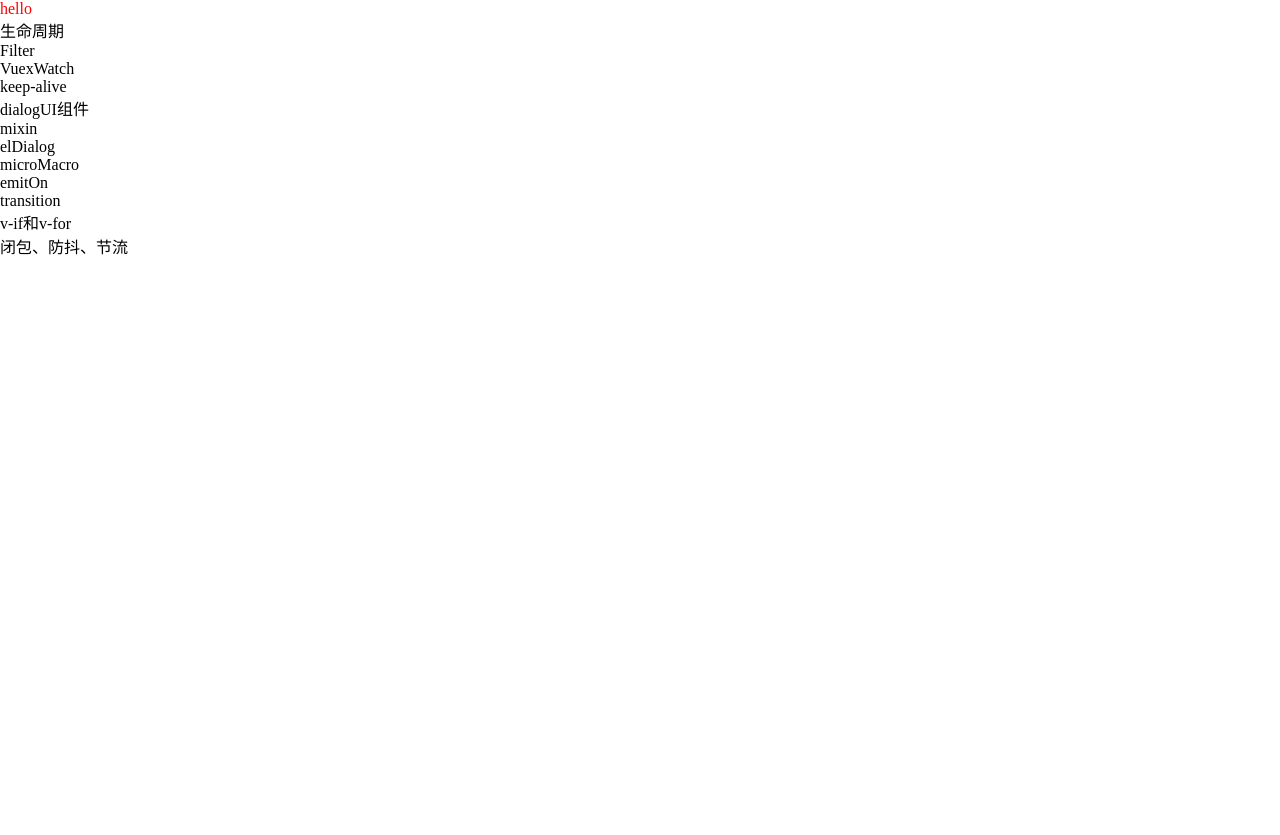
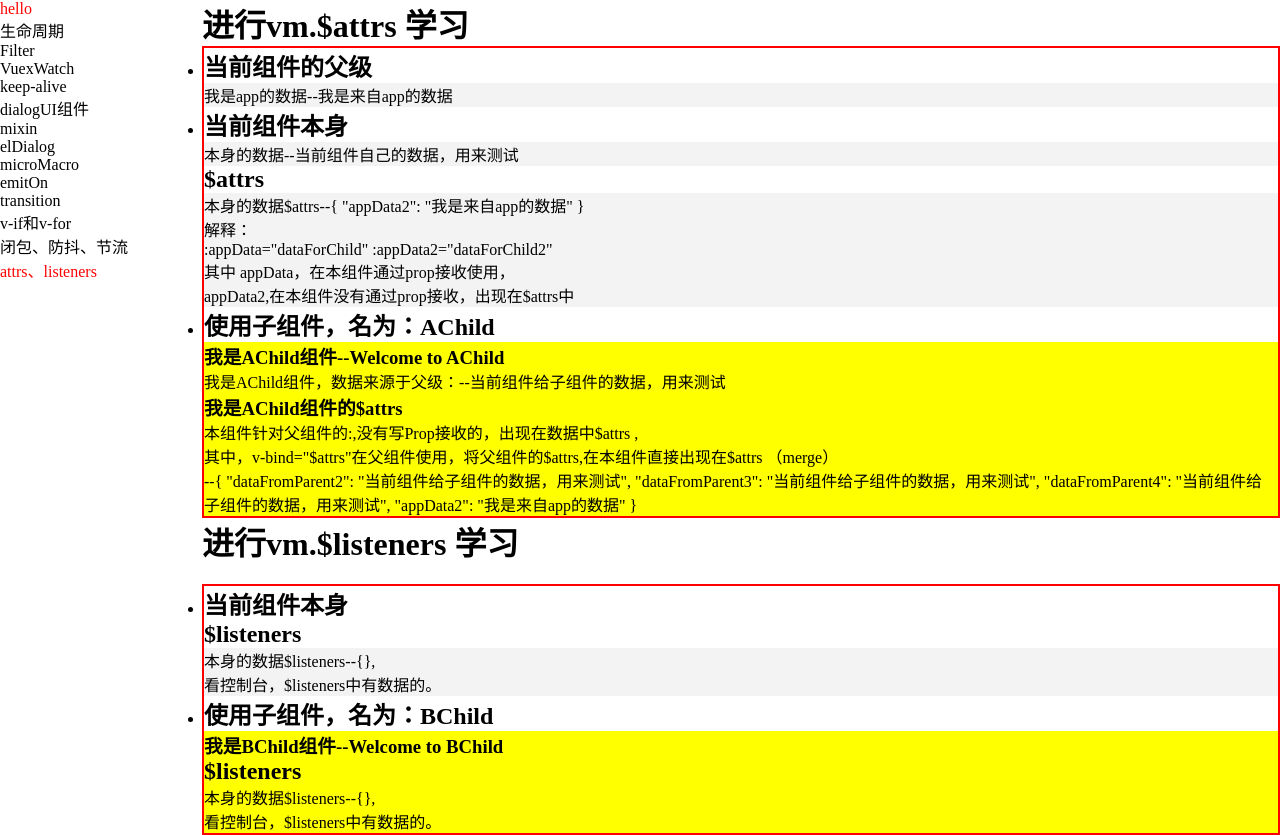
Before and after one commit to LizzieFeng/study-vue, a Vue app: page /#/attrs in a window 1280 px wide. Before the commit the page ends 800 px from the top, so only its background shows below. Built offline with nearby package versions, Linux system fonts and the light colour scheme.

Commit message:
$attrs学习

```diff
--- a/src/App.vue
+++ b/src/App.vue
@@ -14,7 +14,9 @@
       <!-- <div>
         我现在的位置是emitMessage，是为了测试EmitOnChild组件点击按钮时，直接使用this.$on进行监听:{{emitMessage}}
       </div> -->
-      <router-view/>
+      <router-view :appData="dataForChild" :appData2="dataForChild2"
+        @appFn="onApp"
+      />
     </div>
   </div>
 </template>
@@ -24,6 +26,8 @@ export default {
   name: 'App',
   data() {
     return {
+      dataForChild: '我是来自app的数据',
+      dataForChild2: '我是来自app的数据',
       // emitMessage: '我是app.vue 的emitMessage初始值',
       menuList: [
         {
@@ -90,6 +94,11 @@ export default {
           id: 12,
           title: '闭包、防抖、节流',
           routeName: 'Closure'
+        },
+        {
+          id: 13,
+          title: 'attrs、listeners',
+          routeName: 'AtrrsAndListeners'
         }
       ],
     }
@@ -99,6 +108,9 @@ export default {
       this.$router.push({
         name: menu.routeName
       })
+    },
+    onApp() {
+
     }
   },
   created(){
--- a/src/components/AChild.vue
+++ b/src/components/AChild.vue
@@ -2,6 +2,15 @@
   <div class="container">
       <h3>我是AChild组件--{{msg}}</h3>
       <div>
+          我是AChild组件，数据来源于父级：--{{dataFromParent}}
+      </div>
+      <h3>我是AChild组件的$attrs</h3>
+      <div>
+        本组件针对父组件的:,没有写Prop接收的，出现在数据中$attrs ,
+        <br>
+        其中，v-bind="$attrs"在父组件使用，将父组件的$attrs,在本组件直接出现在$attrs （merge）
+        <br>
+        --{{$attrs}}
       </div>
   </div>
 </template>
@@ -13,6 +22,9 @@ export default {
         return {
         msg: 'Welcome to AChild'
         }
+    },
+    props: {
+        dataFromParent: String,
     },
     beforeCreate() {
        console.log('我是 AChild beforeCreate,this.msg=',this.msg);
--- a/src/components/BChild.vue
+++ b/src/components/BChild.vue
@@ -2,6 +2,14 @@
   <div class="container">
       <h3>我是BChild组件--{{msg}}</h3>
       <div>
+        <h2>
+                  $listeners
+              </h2>
+              <div class="testGroupContainer">
+                 本身的数据$listeners--{{$listeners}},
+                 <br>
+                 看控制台，$listeners中有数据的。
+              </div>
       </div>
   </div>
 </template>
@@ -21,6 +29,7 @@ export default {
 
     created() {
        console.log('我是 BChild created,this.msg=',this.msg);
+       console.log('BChild，组件的$listeners:', this.$listeners);
     //    this.msg = 'created';
     },
     beforeMount() {
--- a/src/router/index.js
+++ b/src/router/index.js
@@ -13,6 +13,7 @@ import EmitOnStudy from '@/views/emitOn/EmitOn.vue'
 import TransitionStudy from '@/views/transitionStudy/TransitionStudy.vue'
 import IfFor from '@/views/ifFor/IfFor.vue'
 import Closure from '@/views/closure/Closure.vue'
+import AtrrsAndListeners from '@/views/attrsAndListeners/AtrrsAndListeners.vue'
 Vue.use(Router)
 
 export default new Router({
@@ -81,6 +82,11 @@ export default new Router({
       path: '/closure',
       name: 'Closure',
       component: Closure
+    },
+    {
+      path: '/attrs',
+      name: 'AtrrsAndListeners',
+      component: AtrrsAndListeners
     }
   ]
 })
--- /dev/null
+++ b/src/views/attrsAndListeners/AtrrsAndListeners.vue
@@ -0,0 +1,116 @@
+<template>
+  <div>
+      <h1>
+          进行vm.$attrs 学习
+      </h1>
+      <ul style="border: 2px solid red;">
+        <li>
+              <h2>
+                  当前组件的父级
+              </h2>
+              <div class="testGroupContainer">
+                 我是app的数据--{{appData}}
+              </div>
+        </li>
+        <li>
+              <h2>
+                  当前组件本身
+              </h2>
+              <div class="testGroupContainer">
+                 本身的数据--{{dataForSelf}}
+              </div>
+              <h2>
+                  $attrs
+              </h2>
+              <div class="testGroupContainer">
+                 本身的数据$attrs--{{$attrs}}
+                 <div>
+                     解释：
+                     <div>
+                         :appData="dataForChild" :appData2="dataForChild2"
+                         <br>
+                         其中 appData，在本组件通过prop接收使用，
+                         <br>
+                         appData2,在本组件没有通过prop接收，出现在$attrs中
+                     </div>
+                 </div>
+              </div>
+        </li>
+        <li>
+              <h2>
+                  使用子组件，名为：AChild
+              </h2>
+              <div class="testGroupContainer">
+                 <AChild :dataFromParent="dataForChild"
+                    :dataFromParent2="dataForChild"
+                    :dataFromParent3="dataForChild"
+                    :dataFromParent4="dataForChild"
+                    v-bind="$attrs"></AChild>
+              </div>
+        </li>
+      </ul>
+        <h1>
+          进行vm.$listeners 学习
+      </h1>
+      <ul style="border: 2px solid red;margin-top: 20px;">
+        <li>
+              <h2>
+                  当前组件本身
+              </h2>
+              <h2>
+                  $listeners
+              </h2>
+              <div class="testGroupContainer">
+                 本身的数据$listeners--{{$listeners}},
+                 <br>
+                 看控制台，$listeners中有数据的。
+              </div>
+        </li>
+        <li>
+            <h2>
+                使用子组件，名为：BChild
+            </h2>
+            <div>
+                <BChild v-on="$listeners"></BChild>
+            </div>
+        </li>
+      </ul>
+  </div>
+</template>
+
+<script>
+import AChild from '@/components/AChild.vue';
+import BChild from '@/components/BChild.vue';
+export default {
+    name: 'AtrrsAndListeners',
+    components:{
+        AChild,
+        BChild
+    },
+    data () {
+        return {
+            dataForSelf: '当前组件自己的数据，用来测试',
+            dataForChild: '当前组件给子组件的数据，用来测试',
+        }
+    },
+    props:{
+        appData: String,
+    },
+    methods:{
+
+    },
+    created(){
+      console.log('AtrrsAndListeners，组件的$listeners:', this.$listeners);
+    }
+}
+</script>
+
+<style scoped>
+    .conclusion {
+        background: cadetblue;
+    }
+    .testGroupContainer{
+        /* border: 2px solid red; */
+        background: #f3f3f3;
+    }
+</style>
```
